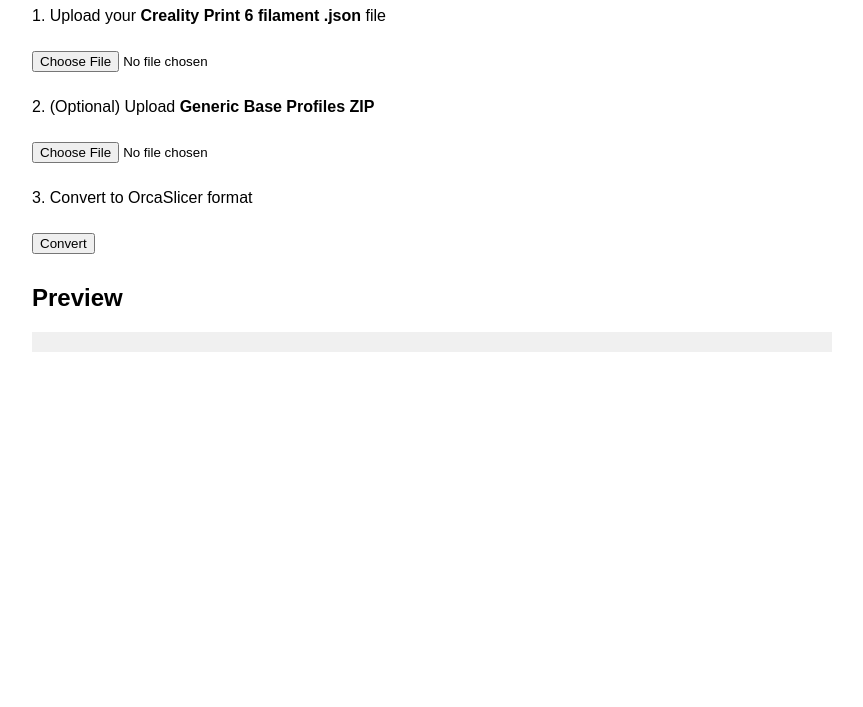
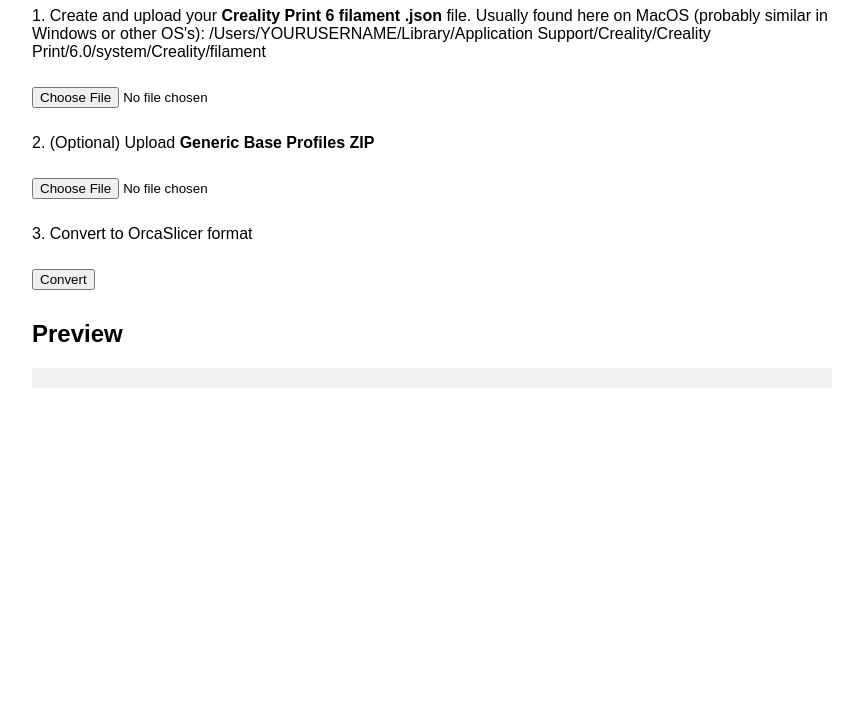
Before and after one commit to dohgren/cp6-to-orca-filament-profile-converter, a plain HTML site: page index.html in a window 1280 px wide. Shown: the part 93-800 px from the top of the page, without its empty margins (208-1071 px from the left). Drawn offline with nearby package versions, Linux system fonts and the light colour scheme.

Commit message:
Added text

```diff
--- a/index.html
+++ b/index.html
@@ -13,7 +13,7 @@
 </head>
 <body>
   <h1>Creality → OrcaSlicer Filament Profile Converter</h1>
-  <p>1. Upload your <strong>Creality Print 6 filament .json</strong> file</p>
+  <p>1. Create and upload your <strong>Creality Print 6 filament .json</strong> file. Usually found here on MacOS (probably similar in Windows or other OS's): /Users/YOURUSERNAME/Library/Application Support/Creality/Creality Print/6.0/system/Creality/filament</p>
   <input type="file" id="filamentFile" accept=".json">
 
   <p>2. (Optional) Upload <strong>Generic Base Profiles ZIP</strong></p>
```
